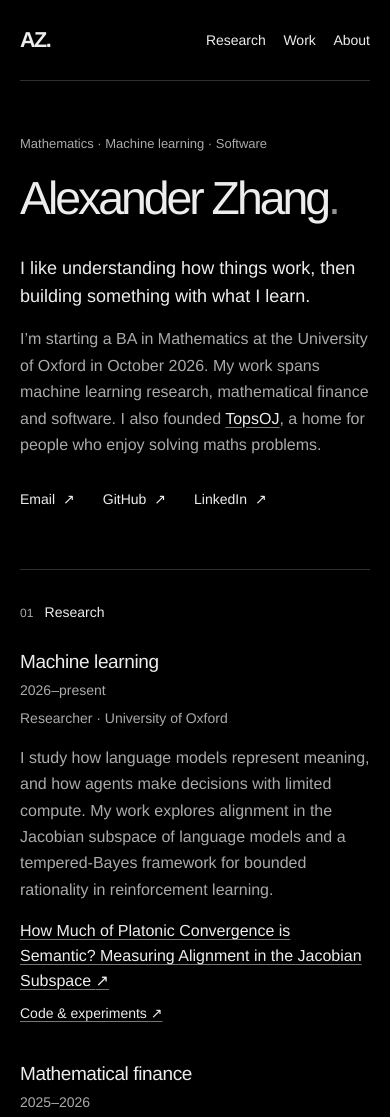
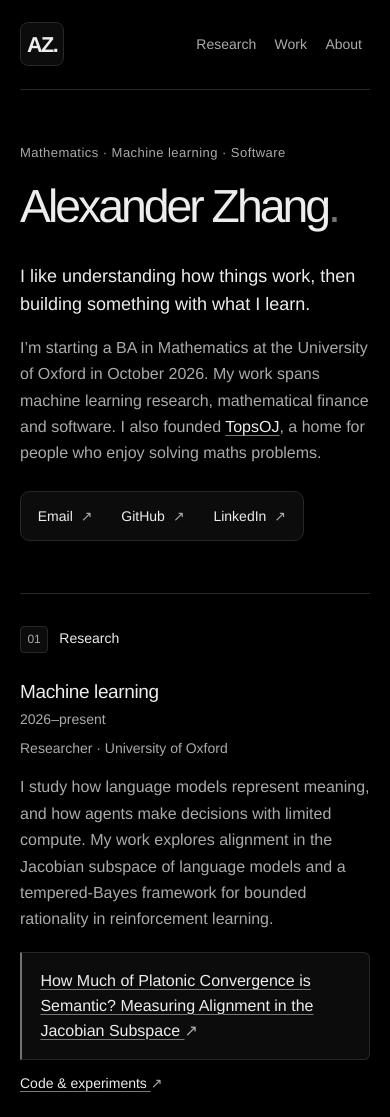
Before and after one commit to excelexx/excelexx.github.io, a plain HTML site: page index.html in a window 390 px wide. Shown: the top 1117 px of the page. Drawn offline with Linux system fonts and the light colour scheme.

Commit message:
Refine monochrome site with subtle surfaces and interactions

```diff
--- a/styles.css
+++ b/styles.css
@@ -2,8 +2,11 @@
   color-scheme: dark;
   --ink: #ededed;
   --secondary: #aaa;
-  --rule: #303030;
+  --rule: #282828;
   --paper: #000;
+  --surface: #0c0c0c;
+  --surface-hover: #151515;
+  --accent: #737373;
   font-family: Helvetica, "Helvetica Neue", Arial, sans-serif;
   font-size: 16px;
   font-synthesis: none;
@@ -25,6 +28,7 @@ a {
   text-decoration-color: #777;
   text-decoration-thickness: 1px;
   text-underline-offset: 0.2em;
+  transition: color 160ms ease, background-color 160ms ease, border-color 160ms ease, text-decoration-color 160ms ease;
 }
 a:hover { text-decoration-color: var(--ink); }
 a:focus-visible {
@@ -43,23 +47,33 @@ p, h1, h2, h3, ul, dl, dd { margin: 0; }
   border-bottom: 1px solid var(--rule);
 }
 .wordmark {
+  display: grid;
+  place-items: center;
+  width: 2.75rem;
+  height: 2.75rem;
+  flex-shrink: 0;
+  border: 1px solid var(--rule);
+  border-radius: 0.5rem;
+  background: var(--surface);
   font-size: 1.35rem;
   font-weight: 700;
   letter-spacing: -0.07em;
   text-decoration: none;
 }
-nav { display: flex; flex-wrap: wrap; gap: 1.75rem; font-size: 0.875rem; }
+nav { display: flex; flex-wrap: wrap; gap: 0.5rem; font-size: 0.875rem; }
+nav a { padding: 0.4rem 0.7rem; color: var(--secondary); border-radius: 0.35rem; }
 nav a, .contact-links a, .site-footer a { text-decoration: none; }
-nav a:hover, .contact-links a:hover, .site-footer a:hover { text-decoration: underline; }
+nav a:hover, nav a:focus-visible { color: var(--ink); background: var(--surface-hover); }
+.site-footer a:hover { color: var(--ink); text-decoration: underline; }
 .intro { padding-block: 5.25rem 5rem; }
-.eyebrow { font-size: 0.875rem; color: var(--secondary); margin-bottom: 1.25rem; }
+.eyebrow { font-size: 0.875rem; color: var(--secondary); letter-spacing: 0.035em; margin-bottom: 1.25rem; }
 h1 {
   font-size: clamp(2.9rem, 7.8vw, 5.5rem);
   line-height: 1.03;
   font-weight: 500;
   letter-spacing: -0.065em;
 }
-.name-period { color: #929292; }
+.name-period { color: var(--accent); }
 .intro-bottom {
   display: grid;
   grid-template-columns: minmax(0, 38rem) auto;
@@ -72,8 +86,22 @@ h1 {
 .intro-copy p:first-child { font-size: 1.25rem; line-height: 1.55; margin-bottom: 1rem; }
 .intro-copy p + p { color: var(--secondary); }
 .intro-copy a { color: var(--ink); }
-.contact-links { list-style: none; padding: 0; min-width: 7rem; font-size: 0.875rem; }
-.contact-links a { display: flex; justify-content: space-between; gap: 2rem; padding-block: 0.35rem; }
+.contact-links {
+  list-style: none;
+  padding: 0.4rem;
+  min-width: 9rem;
+  font-size: 0.875rem;
+  background: var(--surface);
+  border: 1px solid var(--rule);
+  border-radius: 0.6rem;
+}
+.contact-links a { display: flex; justify-content: space-between; gap: 2rem; padding: 0.4rem 0.65rem; border-radius: 0.3rem; }
+.contact-links a:hover, .contact-links a:focus-visible { background: var(--surface-hover); }
+.contact-links a span, h3 a span, .entry-links a span, .paper-link span, .say-hello a span {
+  display: inline-block;
+  color: var(--secondary);
+  transition: transform 160ms ease;
+}
 .section {
   display: grid;
   grid-template-columns: 12rem minmax(0, 1fr);
@@ -81,38 +109,60 @@ h1 {
   padding-block: 2.75rem 3.75rem;
   border-top: 1px solid var(--rule);
 }
-.section-label { display: flex; align-items: baseline; gap: 1rem; }
-.section-number { color: var(--secondary); font-size: 0.75rem; font-variant-numeric: tabular-nums; }
+.section-label { display: flex; align-items: baseline; gap: 0.8rem; }
+.section-number {
+  color: var(--secondary);
+  font-size: 0.75rem;
+  font-variant-numeric: tabular-nums;
+  padding: 0.15rem 0.4rem;
+  background: var(--surface);
+  border: 1px solid var(--rule);
+  border-radius: 0.25rem;
+}
 h2 { font-size: 0.875rem; font-weight: 500; line-height: 1.5; }
 .section-content { min-width: 0; }
-.entry + .entry { margin-top: 2.75rem; }
+.entry + .entry { margin-top: 2rem; padding-top: 2rem; border-top: 1px solid var(--rule); }
 .entry-heading { display: flex; justify-content: space-between; align-items: baseline; gap: 1.5rem; }
 h3 { font-size: 1.1875rem; font-weight: 500; line-height: 1.35; letter-spacing: -0.02em; }
 h3 a { text-decoration: none; }
 h3 a:hover { text-decoration: underline; }
 h3 a span { font-size: 0.9em; }
-.date { color: var(--secondary); white-space: nowrap; font-size: 0.875rem; }
+.date { color: var(--secondary); white-space: nowrap; font-size: 0.875rem; font-variant-numeric: tabular-nums; }
 .role { font-size: 0.875rem; color: var(--secondary); margin-top: 0.35rem; margin-bottom: 0.9rem; }
 .entry > p:not(.role, .date, .entry-links) { color: var(--secondary); }
-.paper-link { display: block; line-height: 1.55; margin-top: 1rem; }
-.entry-links { margin-top: 0.55rem; font-size: 0.875rem; }
+.paper-link {
+  display: block;
+  line-height: 1.55;
+  margin-top: 1.2rem;
+  padding: 1rem 1.15rem;
+  background: var(--surface);
+  border: 1px solid var(--rule);
+  border-left: 2px solid var(--accent);
+  border-radius: 0 0.4rem 0.4rem 0;
+}
+.paper-link:hover, .paper-link:focus-visible { background: var(--surface-hover); border-left-color: var(--ink); }
+.entry-links { margin-top: 0.7rem; font-size: 0.875rem; }
 .paper-list { list-style: none; padding: 0; margin-top: 1rem; }
 .paper-list li + li { margin-top: 0.8rem; }
 .paper-note { display: block; font-size: 0.875rem; color: var(--secondary); margin-top: 0.2rem; }
 .stats {
   display: grid;
   grid-template-columns: repeat(3, minmax(0, 1fr));
-  gap: 1.5rem;
+  gap: 0;
   margin-top: 1.5rem;
   padding-block: 1.25rem;
-  border-block: 1px solid var(--rule);
+  background: var(--surface);
+  border: 1px solid var(--rule);
+  border-radius: 0.5rem;
 }
-.stats div { display: flex; flex-direction: column; }
+.stats div { display: flex; flex-direction: column; padding-inline: 1.25rem; }
+.stats div + div { border-left: 1px solid var(--rule); }
 .stats dt { font-size: 0.875rem; color: var(--secondary); }
-.stats dd { order: -1; font-size: 1.85rem; font-weight: 400; letter-spacing: -0.045em; line-height: 1.25; margin-bottom: 0.3rem; }
+.stats dd { order: -1; font-size: 1.85rem; font-weight: 400; letter-spacing: -0.045em; line-height: 1.25; margin-bottom: 0.3rem; font-variant-numeric: tabular-nums; }
 .section-intro { margin-bottom: 1.2rem; color: var(--secondary); }
 .distinctions { margin-bottom: 1.4rem; }
 .distinctions div { display: grid; grid-template-columns: 1.15fr 1fr; gap: 1.5rem; padding-block: 0.65rem; }
+.distinctions div + div { border-top: 1px solid var(--rule); }
 .distinctions dt { font-size: 0.9375rem; }
 .distinctions dd { font-size: 0.875rem; color: var(--secondary); text-align: right; }
 .distinctions + p { color: var(--secondary); }
@@ -140,11 +190,19 @@ h3 a span { font-size: 0.9em; }
   z-index: 1;
 }
 .skip-link:focus { top: 1rem; }
+@media (hover: hover) and (prefers-reduced-motion: no-preference) {
+  .contact-links a:hover span, h3 a:hover span, .entry-links a:hover span, .paper-link:hover span, .say-hello a:hover span {
+    transform: translate(2px, -2px);
+  }
+}
+@media (prefers-reduced-motion: reduce) {
+  a, a span { transition: none !important; }
+}
 @media (max-width: 800px) {
   .page { width: calc(100% - 3rem); }
   .intro { padding-block: 3.75rem; }
   .intro-bottom { grid-template-columns: minmax(0, 1fr); gap: 1.5rem; }
-  .contact-links { display: flex; flex-wrap: wrap; gap: 1.75rem; }
+  .contact-links { display: flex; flex-wrap: wrap; gap: 0.5rem; justify-self: start; }
   .contact-links a { gap: 0.5rem; }
   .section { grid-template-columns: minmax(0, 1fr); gap: 1.6rem; }
   .section-label { gap: 0.7rem; }
@@ -152,14 +210,15 @@ h3 a span { font-size: 0.9em; }
 @media (max-width: 480px) {
   .page { width: calc(100% - 2.5rem); }
   .site-header { padding-block: 1.4rem; gap: 1rem; }
-  nav { gap: 1.1rem; }
+  nav { gap: 0.15rem; }
+  nav a { padding-inline: 0.5rem; }
   .intro { padding-block: 3.25rem; }
   .eyebrow { font-size: 0.8125rem; }
   .intro-copy p:first-child { font-size: 1.125rem; }
   .section { padding-block: 2rem 2.75rem; }
   .entry-heading { flex-direction: column; gap: 0.25rem; }
-  .entry + .entry { margin-top: 2.25rem; }
-  .stats { gap: 0.6rem; }
+  .entry + .entry { margin-top: 1.75rem; padding-top: 1.75rem; }
+  .stats div { padding-inline: 0.6rem; }
   .stats dd { font-size: 1.65rem; }
   .stats dt { font-size: 0.8125rem; }
   .distinctions div { grid-template-columns: minmax(0, 1fr); gap: 0.15rem; padding-block: 0.65rem; }
@@ -172,6 +231,9 @@ h3 a span { font-size: 0.9em; }
     --secondary: #595959;
     --rule: #dedede;
     --paper: #fff;
+    --surface: #fff;
+    --surface-hover: #fff;
+    --accent: #737373;
   }
   .page { width: 100%; }
   .site-header, .contact-links, .site-footer, .skip-link { display: none; }
```
